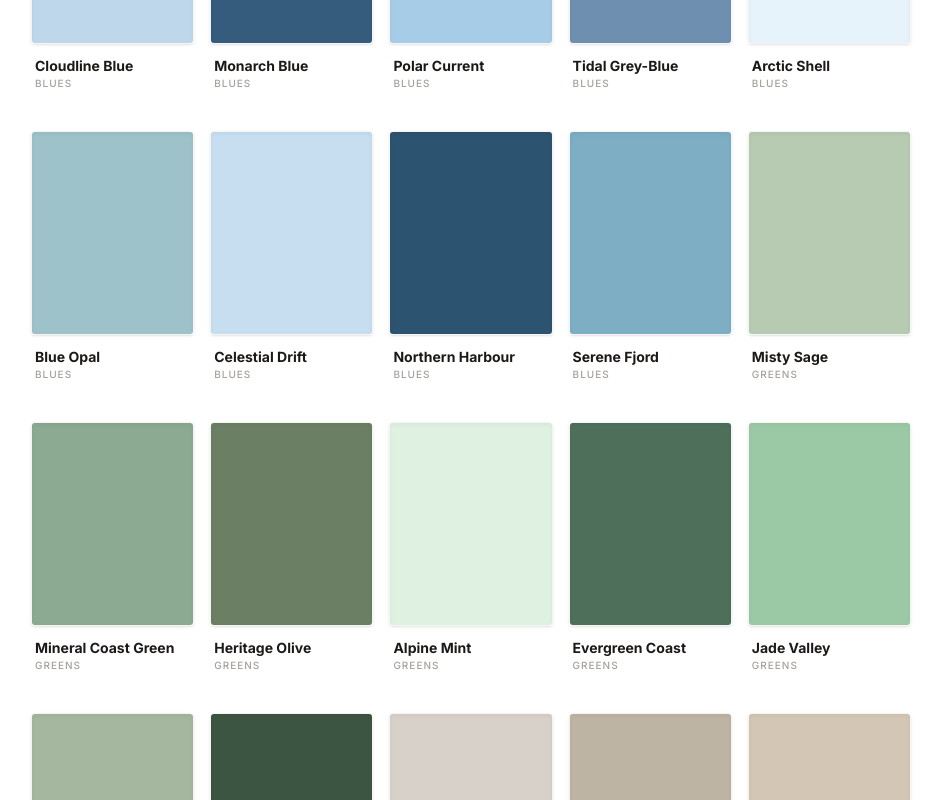
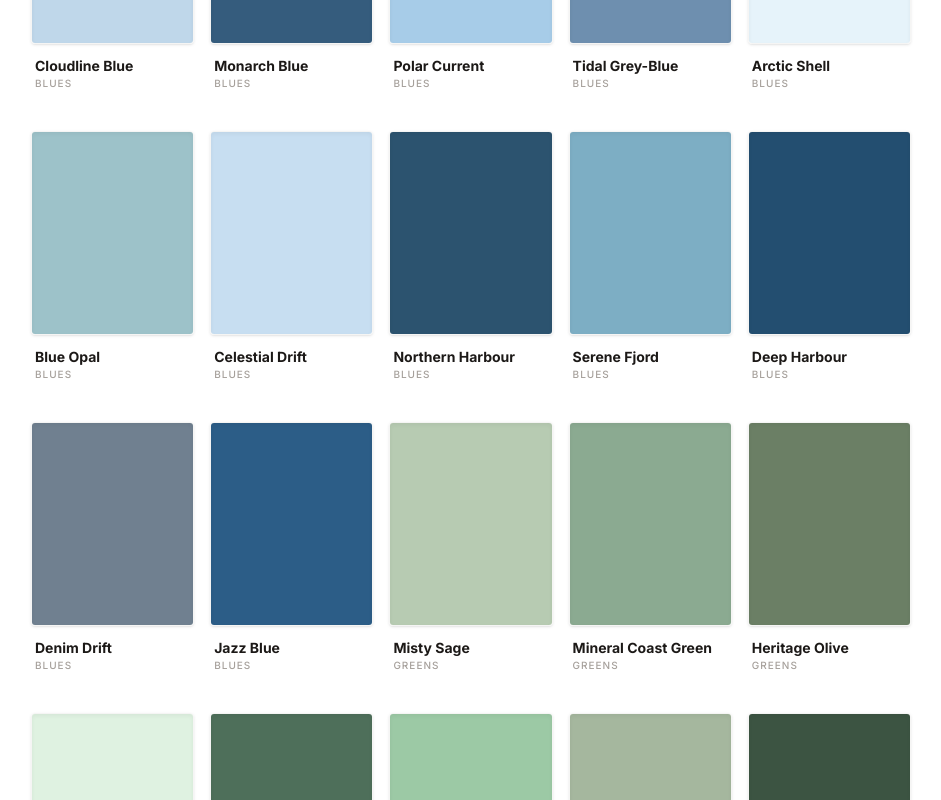
Before and after one commit to sureshvelug/paint-website, a Next.js app: page /collections in a window 1280 px wide. Shown: the part 1780-2580 px from the top of the page, without its empty margins (321-1262 px from the left). Built offline with nearby package versions, Linux system fonts and the light colour scheme.

Commit message:
added remaining colors

```diff
--- a/app/collections/page.tsx
+++ b/app/collections/page.tsx
@@ -156,6 +156,10 @@ const ALL_COLORS = [
   { name: "Celestial Drift", hex: "#C7DEF1", family: "Blues", story: "Celestial Drift is the colour of sky-washed daylight — soft, hopeful, weightless. It creates interiors filled with openness and clarity.", scientific: "Its lighter blue wavelengths reflect soft illumination, enhancing perceived ceiling height and spaciousness." },
   { name: "Northern Harbour", hex: "#2C536F", family: "Blues", story: "Northern Harbour reflects the deep-weathered blues of Scandinavian coasts — strong, steady and beautifully moody.", scientific: "Scientifically, short wavelengths combined with high absorption create a cocoon-like visual experience that makes rooms feel enveloped." },
   { name: "Serene Fjord", hex: "#7DAEC4", family: "Blues", story: "Serene Fjord draws inspiration from the calm waters cupped between mountains — still, reflective and majestic.", scientific: "Its wavelengths (~480 nm) deliver a balanced coolness that refreshes without overwhelming the senses." },
+  // NEW BLUES FROM IMAGE
+  { name: "Deep Harbour", hex: "#234E70", family: "Blues", story: "Deep Harbour captures the mysterious calm of the ocean at twilight. It brings a profound, grounding presence to a room, evocative of maritime depth and stability.", scientific: "A low-reflectance, deep blue (approx 460-480 nm) that absorbs light to create an intimate, introspective atmosphere. It reduces visual noise and promotes deep focus." },
+  { name: "Denim Drift", hex: "#708090", family: "Blues", story: "Denim Drift is the ultimate versatile grey-blue, inspired by the timeless comfort of worn denim. It shifts beautifully with the light, feeling fresh in the morning and cozy at night.", scientific: "A desaturated blue-grey with balanced warm and cool notes. Its mutability allows it to act as a neutral background that enhances other colors without competing." },
+  { name: "Jazz Blue", hex: "#2C5D87", family: "Blues", story: "Rhythmic and soulful, Jazz Blue brings a cool, melodic energy to interiors. It feels like a clear night sky or a deep, flowing melody that opens up a space.", scientific: "Sitting in the mid-blue spectrum, this shade balances stimulation with calm. Its cool temperature visually recedes, making smaller rooms appear more spacious." },
 
   // GREENS
   { name: "Misty Sage", hex: "#B7CBB2", family: "Greens", story: "Misty Sage is a breath of early-morning air drifting through dew-covered leaves. Soft, herbal, and quietly grounding.", scientific: "With wavelengths around ~535 nm, Misty Sage reflects a gentle mid-green spectrum that reduces eye fatigue and promotes emotional clarity." },
@@ -200,10 +204,24 @@ const ALL_COLORS = [
   { name: "Blush Whisper", hex: "#E6C5C2", family: "Whites", story: "Blush Whisper is Scandinavian elegance distilled into a colour — airy, pale, and delicately feminine.", scientific: "Scientifically, its warm-red undertone gently absorbs harsh light, leaving rooms wrapped in a diffused, velvety glow." },
   { name: "Wild Pink", hex: "#FF69B4", family: "Whites", story: "Wild Pink is playful, bold, and joyfully alive — the electric pop of bougainvillea on a sunny day.", scientific: "Its vibrant high-energy wavelengths bounce light dynamically, making interiors feel animated and full of movement." },
   { name: "Platinum Mist", hex: "#E0E0E0", family: "Whites", story: "Platinum Mist is the essence of modern minimalism — crisp, balanced, and quietly sophisticated.", scientific: "With a strong neutral wavelength balance, it reflects light cleanly while keeping the atmosphere sleek and restrained." },
+  // NEW WHITES / OFF-WHITES FROM IMAGE
+  { name: "Butterveil", hex: "#F3EEE6", family: "Whites", story: "Soft as churned cream, Butterveil adds a delicate, savory warmth to walls. It feels like a hug of light—gentle, nurturing, and incredibly soft.", scientific: "A high-LRV off-white with subtle yellow-orange undertones. It softens harsh daylight and makes artificial lighting feel warmer and more inviting." },
+  { name: "Desert Linen", hex: "#EADFCC", family: "Whites", story: "Inspired by raw fabrics bleaching in the sun, Desert Linen is an earthy, textural neutral. It brings the quiet simplicity of woven cloth into modern interiors.", scientific: "With a balanced beige-grey spectral curve, this color reflects light evenly, reducing eye strain and creating a natural, organic backdrop." },
+  { name: "Lemon Grain", hex: "#F5E7AA", family: "Whites", story: "Lemon Grain carries the faint, sweet scent of summer wheat and citrus. It is a whisper of yellow that makes a room feel perpetually sunlit and cheerful.", scientific: "A pale yellow-white that maximizes light scattering. Its subtle chromaticity (near 570 nm) lifts mood without the visual fatigue of saturated yellows." },
+  { name: "Harvest Moon", hex: "#E6B88A", family: "Whites", story: "Harvest Moon glows with the muted apricot tones of an autumn evening. It brings a cozy, harvest-time warmth that feels abundant and restful.", scientific: "An orange-based neutral that bridges the gap between warm earth tones and light pastels. It adds perceived thermal warmth to cool, north-facing rooms." },
+  { name: "Morning Rose", hex: "#F6D2D1", family: "Whites", story: "Like the first blush of dawn on a white wall, Morning Rose is tender and romantic. It introduces a fragile, floral softness that feels airy and dreamlike.", scientific: "A high-value tint of red-violet. It adds a psychological sensation of softness and care, often used to create tranquil, compassionate environments." },
+  { name: "Vermilion Echo (Neutral)", hex: "#D6BFA4", family: "Whites", story: "A muted echo of earth tones, this shade is the color of dried clay and ancient stone. It grounds a space with a sense of history and natural stability.", scientific: "A mid-tone beige with lowered saturation. Its neutral wavelength response makes it an excellent anchor color that stabilizes brighter accents." },
+  { name: "Whisper Moss", hex: "#D8DFD4", family: "Whites", story: "Whisper Moss is the color of stillness—a faint, misty green that recalls early morning dew. It brings a breath of fresh, cool air into any room.", scientific: "A very pale green-grey. Green wavelengths (approx 550 nm) are the easiest for the human eye to process, making this an exceptionally restful background color." },
+  { name: "Sky Fragment", hex: "#D6E2EB", family: "Whites", story: "A broken piece of a perfect summer sky, captured on your wall. Sky Fragment is airy, expansive, and infinitely calm, lifting the ceiling of any room.", scientific: "A cool white with blue undertones. It visually expands space by mimicking the atmospheric scattering of outdoor light (Rayleigh scattering effect)." },
+  { name: "Cloud Linen", hex: "#D8DFD4", family: "Whites", story: "Cloud Linen marries the texture of fabric with the weightlessness of vapor. It is a clean, crisp grey-green that feels both organized and ethereal.", scientific: "Identical in tone to soft natural light, this shade has a balanced spectral distribution that provides a clean, neutral canvas for interior furnishings." },
+  { name: "Haze Bloom", hex: "#D6E2EB", family: "Whites", story: "Haze Bloom captures the purple-blue drift of distant mountains. It is a mystical, soft color that adds depth and a quiet, contemplative mood.", scientific: "A cool, high-value violet-blue. It absorbs warm light frequencies, helping to cool down 'hot' rooms with excessive direct sunlight." },
+
+  // ACCENTS
   { name: "Whispered Memory", hex: "#D3C6B2", family: "Accents", story: "Whispered Memory feels like stepping into an old library where time moves slower — faded parchment, heritage walls, and the soft warmth of forgotten letters.", scientific: "Scientifically, its balanced wavelength mix softens shadows and creates a classic, timeless look in any room." },
   { name: "Morning Hush", hex: "#B2FF05", family: "Accents", story: "Morning Hush is the quiet brightness of early sunrise over fresh fields — an uplifting yellow-green that carries the optimism of a new day.", scientific: "Scientifically, its bright high-frequency wavelengths energise space, making it perfect for kitchens, studios, or children’s play areas." },
   { name: "Terracotta Veil", hex: "#E0B79F", family: "Accents", story: "Terracotta Veil is a soft clay blush — the gentler, more refined cousin of terracotta. It holds the warmth of pottery, the comfort of earthen textures.", scientific: "Its warm red-orange wavelengths create a flattering glow on skin and surfaces." }
 ].map((c, i) => ({ ...c, id: `col-${i}` }));
+
 
 export default function App() {
   const [view, setView] = useState('library');
```
